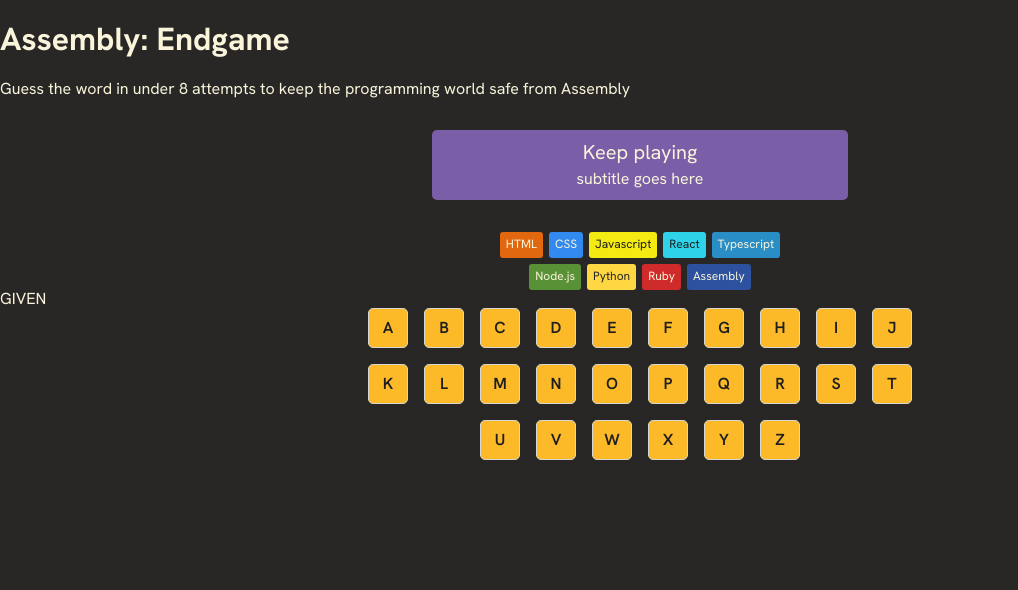
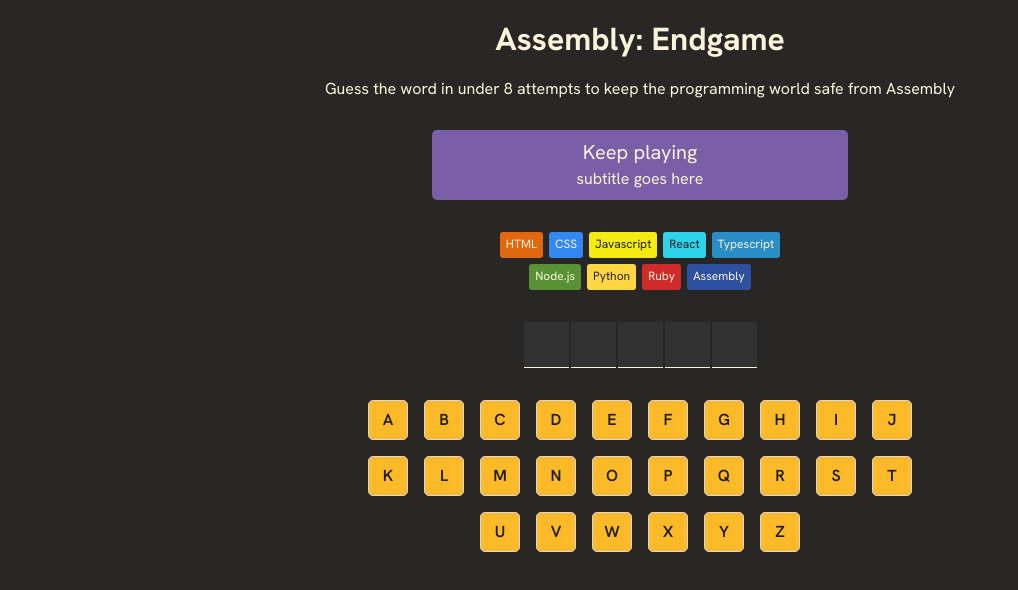
Before and after one commit to markghsu/scrimba-hangman, a React (Vite) app: page / in a window 1280 px wide. Shown: the top 590 px of the page, without its empty margins (0-1018 px from the left). Built offline with nearby package versions, Linux system fonts and the light colour scheme.

Commit message:
Add game board letters and functionality

```diff
--- a/src/Hangman.css
+++ b/src/Hangman.css
@@ -2,6 +2,14 @@
     background: #282726;
     color: #F9F4DA;
     font-family: "Hanken Grotesk", sans-serif;
+    text-align: center;
+}
+
+.word-container {
+    margin: 2rem auto;
+    display: flex;
+    justify-content: center;
+    gap: 0.125rem;
 }
 
 .grid {
--- a/src/Hangman.jsx
+++ b/src/Hangman.jsx
@@ -1,9 +1,10 @@
 import './Hangman.css'
+import wordList from "./words.json"
+import livesData from "./lives.json"
 import Letter from "./components/Letter"
 import Message from "./components/Message"
-import wordList from "./words.json"
-import livesData from "./lives.json"
 import Block from "./components/Block"
+import WordLetter from "./components/WordLetter"
 import { useState } from "react"
 
 const TOTAL_LIVES=livesData.length - 1;
@@ -50,7 +51,7 @@
   const message = didLose()?"You Lost!":didWin()?"You Won!":"Keep playing"
   return (
     <>
-      <h1>Assembly: Endgame</h1>
+      <h1 className="heading">Assembly: Endgame</h1>
       <p>{`Guess the word in under ${TOTAL_LIVES} attempts to keep the programming world safe from Assembly`}</p>
       <main>
         <div className="messageHolder" aria-live="polite">{ message && <Message main={message} subtitle="subtitle goes here" /> }</div>
@@ -61,9 +62,15 @@
             ))
           }
         </section>
-        <div className="word">{word}</div>
+        <div className="word-container">
+          {
+            word.split("").map((ele,idx) => (
+              <WordLetter key={idx} value={letters.find((l) => l.value === ele && l.correct)?ele:" "} />
+            ))
+          }
+        </div>
         <div className="grid">
-          {letters.map((ele) => (<Letter key={ele.value} {...ele} handleClick={() => pressLetter(ele.value)} />))}
+          {letters.map((ele) => (<Letter key={ele.value} {...ele} handleClick={() => pressLetter(ele.value)} disabled={didLose()} />))}
         </div>
       </main>
     </>
--- a/src/components/Letter.jsx
+++ b/src/components/Letter.jsx
@@ -1,9 +1,10 @@
 import "./Letter.css"
 
-export default function Letter({ value, used, correct, handleClick }) {
+export default function Letter({ value, used, correct, handleClick, disabled }) {
     return (
         <button className={used?correct?"right letter":"wrong letter":"letter"}
             onClick={handleClick}
+            disabled={disabled}
         >{value}</button>
     )
 }
--- /dev/null
+++ b/src/components/WordLetter.css
@@ -0,0 +1,12 @@
+.word-letter {
+    display: flex;
+    justify-content: center;
+    align-items: center;
+    width: 2.5em;
+    height: 2.5em;
+    border-bottom: 1px #F9F4DA solid;
+    background: #323232;
+    color: #F9F4DA;
+    font-size: 1.125rem;
+    font-weight: 600;
+}
--- /dev/null
+++ b/src/components/WordLetter.jsx
@@ -0,0 +1,8 @@
+import "./WordLetter.css"
+
+export default function({value}) {
+    console.log(`value:${value}:`)
+    return (
+        <span className="word-letter">{value}</span>
+    )
+}
```
